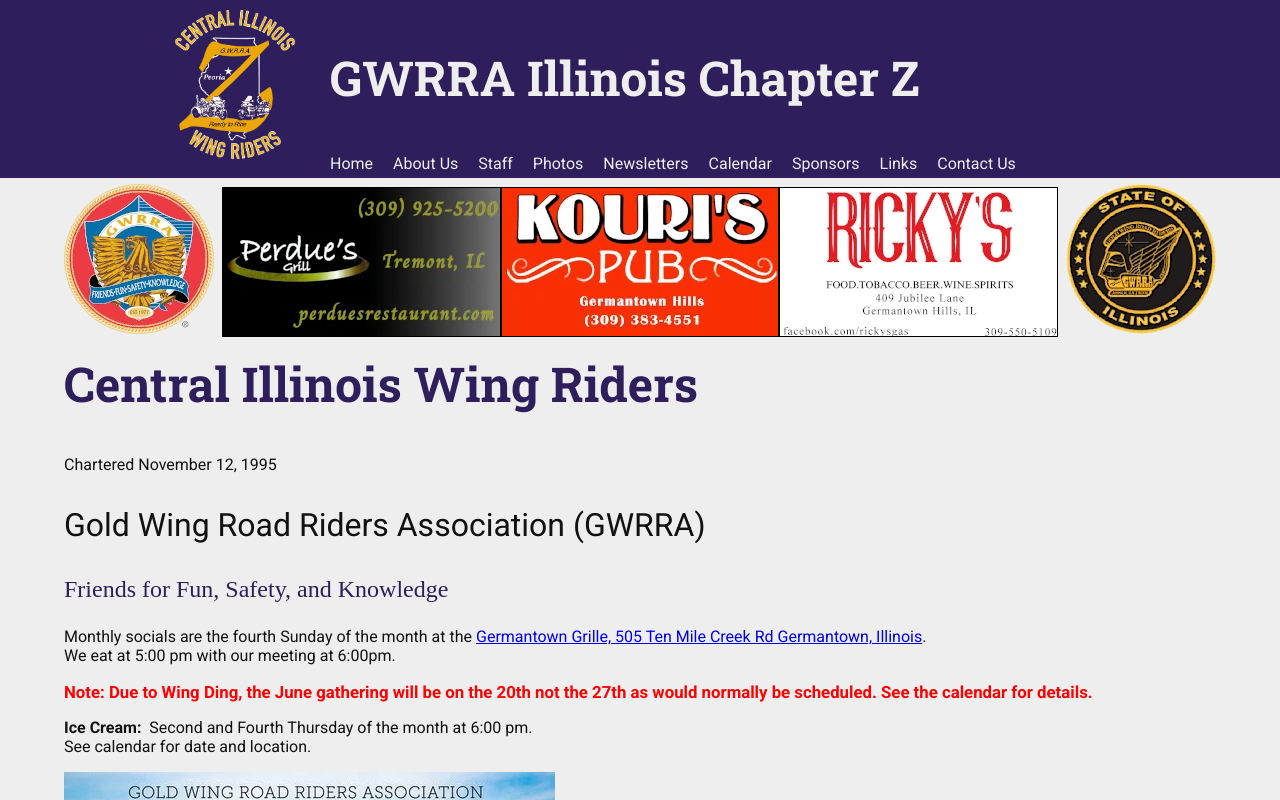
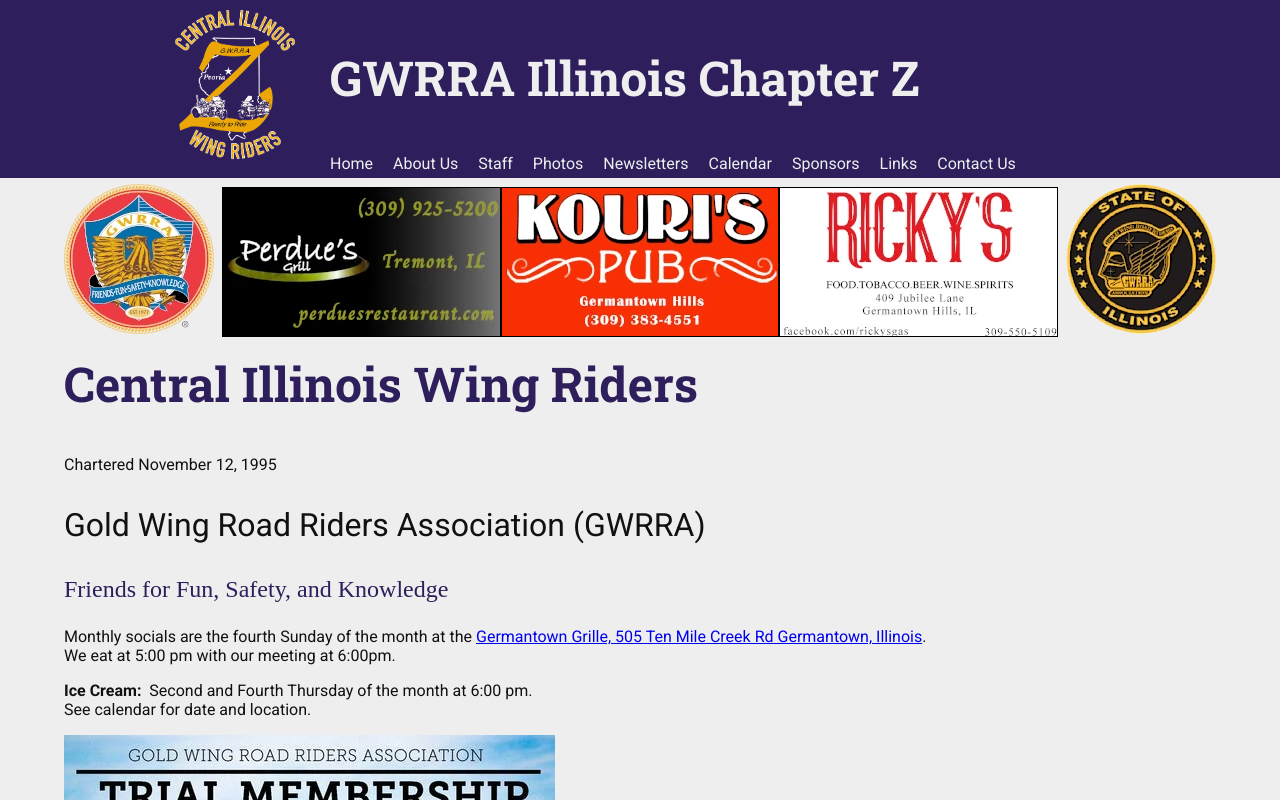
Before and after one commit to tstark2/chapter-z-website, a Vue app in the folder chapter-z-vue/: page / in a window 1280 px wide. Shown: the top 800 px of the page. Built offline with nearby package versions, Linux system fonts and the light colour scheme; no server answers; a web font is replaced by a local one.

Commit message:
remove wing ding notification

```diff
--- a/chapter-z-vue/src/components/pages/Home.vue
+++ b/chapter-z-vue/src/components/pages/Home.vue
@@ -8,10 +8,6 @@
             Monthly socials are the fourth Sunday of the month at the
             <a href="https://www.google.com/maps/place/Germantown+Grille/@40.7632925,-89.4737663,17z/data=!4m5!3m4!1s0x880a5227e6c9c7d5:0x2cf15953358a018b!8m2!3d40.7632885!4d-89.4715776" target="_blank">Germantown Grille, 505 Ten Mile Creek Rd Germantown, Illinois</a>.
             <br />We eat at 5:00 pm with our meeting at 6:00pm.
-        </p>
-        <p class="covid">
-          Note:  Due to Wing Ding, the June gathering will be on the 20th not the 27th as would normally be scheduled.
-          See the calendar for details.
         </p>
         <p><strong>Ice Cream:&nbsp;&nbsp;</strong>Second and Fourth Thursday of the month at 6:00 pm. <br />See calendar for date and location.</p>
 
```
Also changed, not shown: 1 other file (tests, documents, lock files or other folders).
